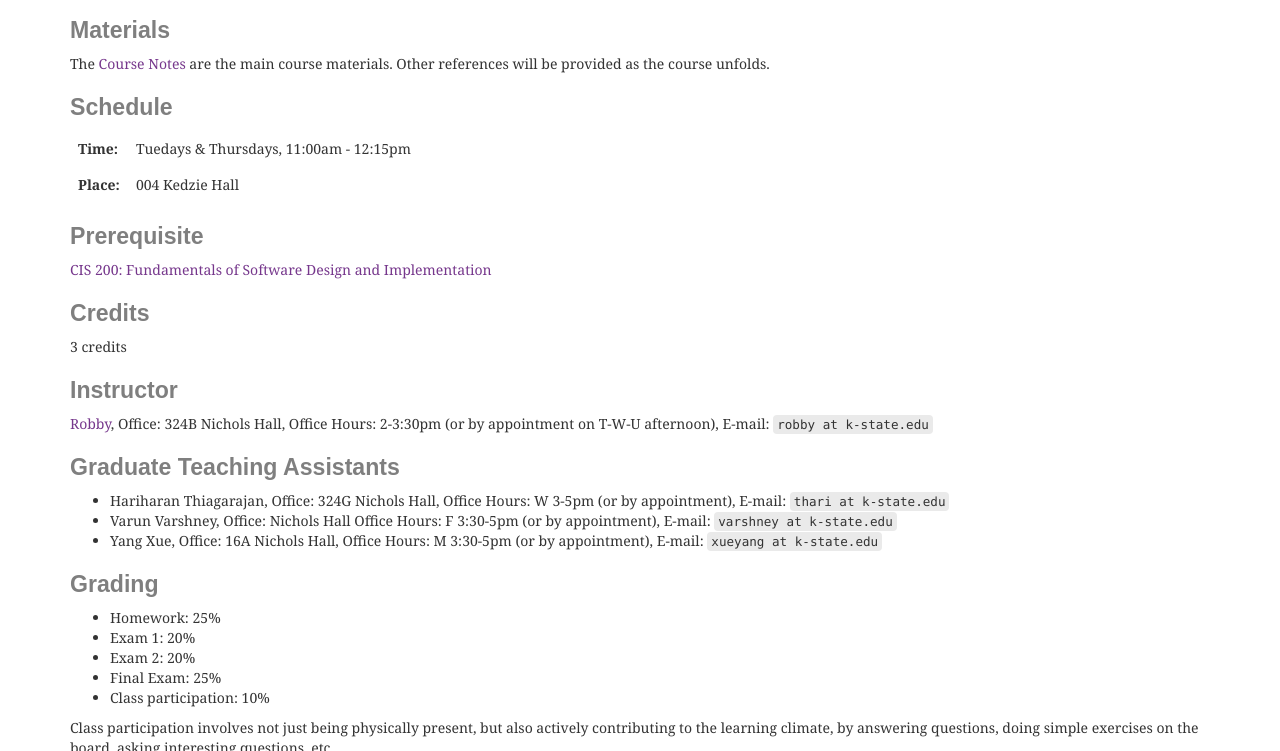
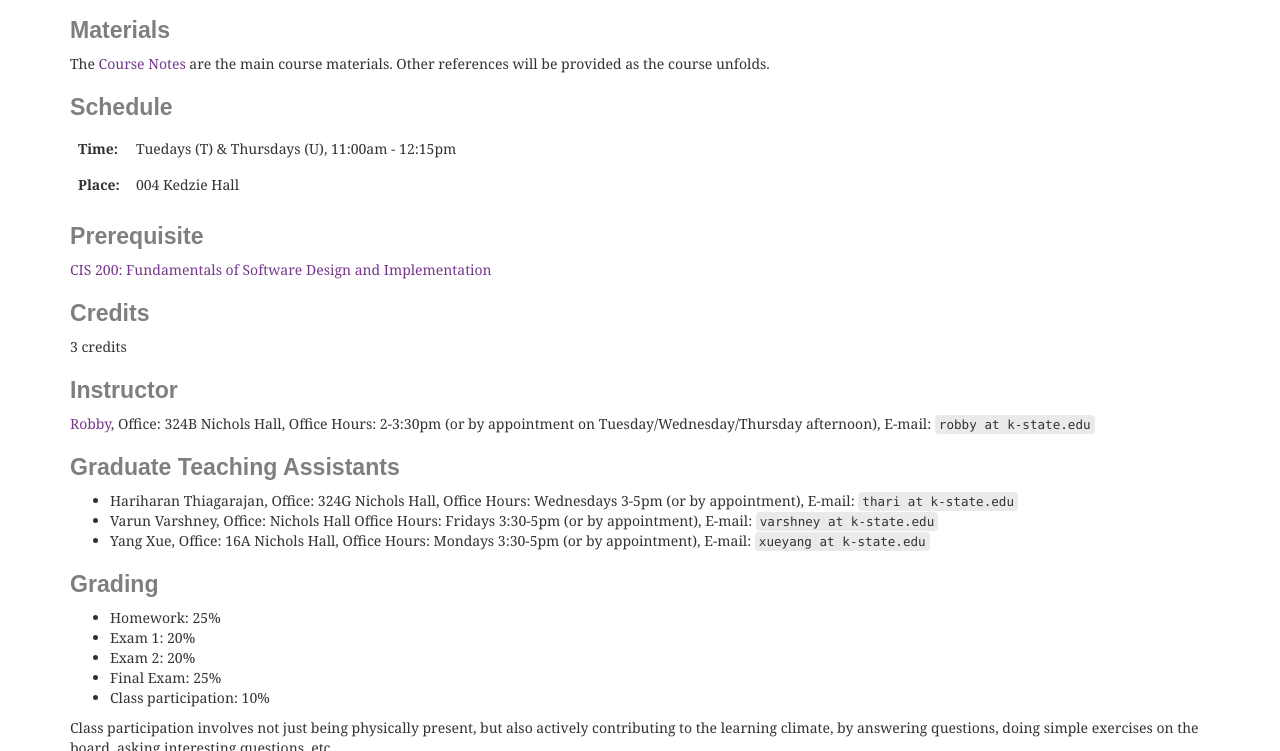
Before and after one commit to santoslab/gh-pages-301-f15, a plain HTML site: page syllabus.html in a window 1280 px wide. Shown: the part 554-1305 px from the top of the page. Drawn offline with nearby package versions, Linux system fonts and the light colour scheme; some packages are replaced by stand-ins of ours; a web font is replaced by a local one.

Commit message:
Updated.

```diff
--- a/syllabus.html
+++ b/syllabus.html
@@ -181,7 +181,7 @@ provided as the course unfolds.</p>
 <col class="field-name" />
 <col class="field-body" />
 <tbody valign="top">
-<tr class="field-odd field"><th class="field-name">Time:</th><td class="field-body">Tuedays &amp; Thursdays, 11:00am - 12:15pm</td>
+<tr class="field-odd field"><th class="field-name">Time:</th><td class="field-body">Tuedays (T) &amp; Thursdays (U), 11:00am - 12:15pm</td>
 </tr>
 <tr class="field-even field"><th class="field-name">Place:</th><td class="field-body">004 Kedzie Hall</td>
 </tr>
@@ -200,7 +200,7 @@ provided as the course unfolds.</p>
 <h2>Instructor<a class="headerlink" href="#instructor" title="Permalink to this headline">¶</a></h2>
 <p><a class="reference external" href="http://people.cis.ksu.edu/~robby">Robby</a>,
 Office:       324B Nichols Hall,
-Office Hours: 2-3:30pm (or by appointment on T-W-U afternoon),
+Office Hours: 2-3:30pm (or by appointment on Tuesday/Wednesday/Thursday afternoon),
 E-mail:       <code class="docutils literal"><span class="pre">robby</span> <span class="pre">at</span> <span class="pre">k-state.edu</span></code></p>
 </div>
 <div class="section" id="graduate-teaching-assistants">
@@ -208,15 +208,15 @@ E-mail:       <code class="docutils literal"><span class="pre">robby</span> <spa
 <ul class="simple">
 <li>Hariharan Thiagarajan,
 Office:       324G Nichols Hall,
-Office Hours: W 3-5pm (or by appointment),
+Office Hours: Wednesdays 3-5pm (or by appointment),
 E-mail:       <code class="docutils literal"><span class="pre">thari</span> <span class="pre">at</span> <span class="pre">k-state.edu</span></code></li>
 <li>Varun Varshney,
 Office:       Nichols Hall
-Office Hours: F 3:30-5pm (or by appointment),
+Office Hours: Fridays 3:30-5pm (or by appointment),
 E-mail:       <code class="docutils literal"><span class="pre">varshney</span> <span class="pre">at</span> <span class="pre">k-state.edu</span></code></li>
 <li>Yang Xue,
 Office:       16A Nichols Hall,
-Office Hours: M 3:30-5pm (or by appointment),
+Office Hours: Mondays 3:30-5pm (or by appointment),
 E-mail:       <code class="docutils literal"><span class="pre">xueyang</span> <span class="pre">at</span> <span class="pre">k-state.edu</span></code></li>
 </ul>
 </div>
```
Also changed, not shown: _sources/syllabus.txt, searchindex.js.
